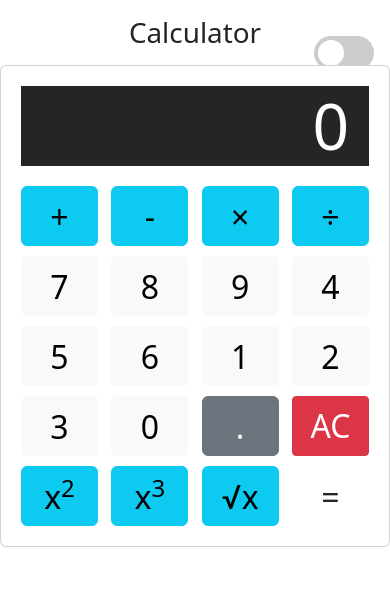
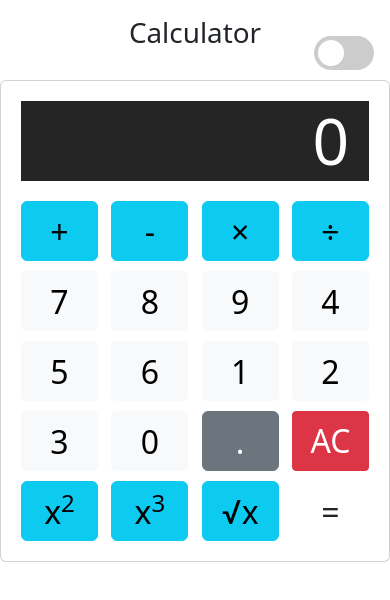
Before and after one commit to darishaansarii/jsAss08, a plain HTML site: page index.html in a window 390 px wide. Drawn offline with nearby package versions, Linux system fonts and the light colour scheme.

Commit message:
Update style.css

```diff
--- a/style.css
+++ b/style.css
@@ -121,3 +121,9 @@ input:checked + .slider:before {
 .dark-mode .btn-default {
     background-color: #bbb;
 }
+
+@media only screen and (max-width: 650px) {
+    .card {
+        margin-top: 15px;
+    }
+}
```
